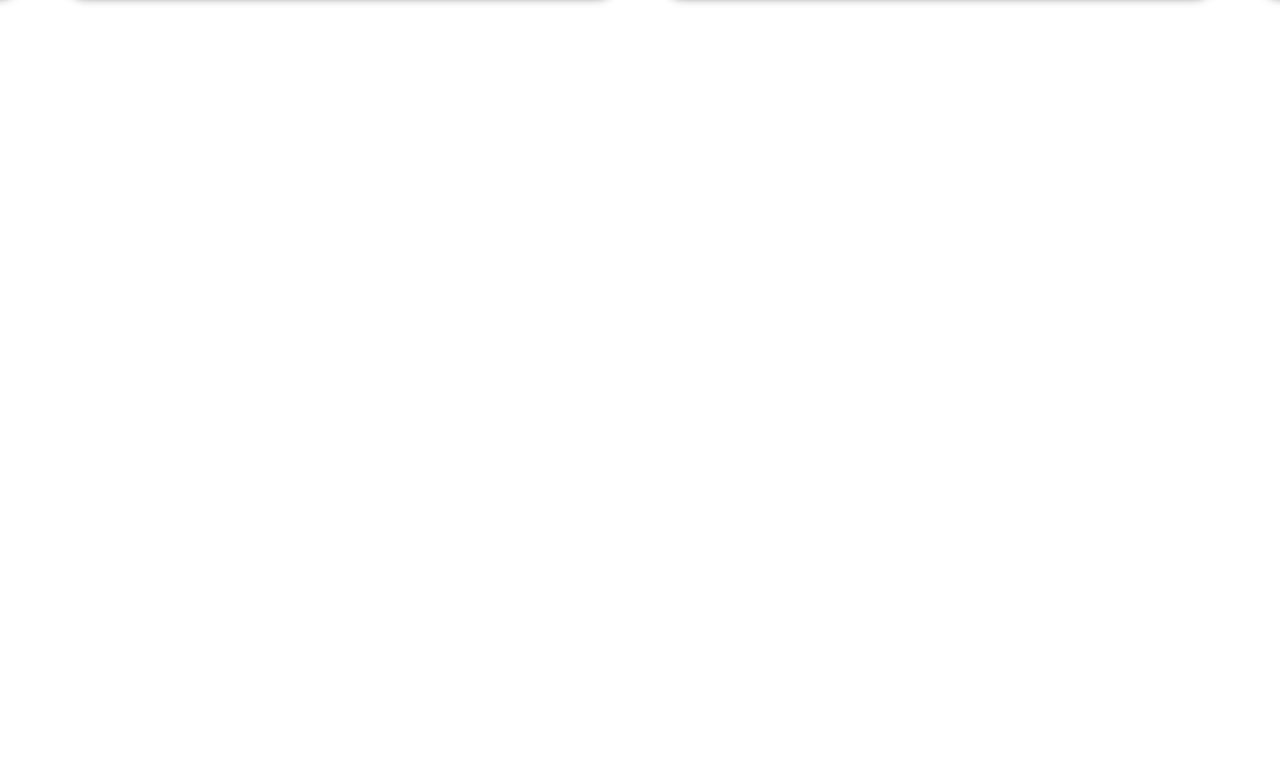
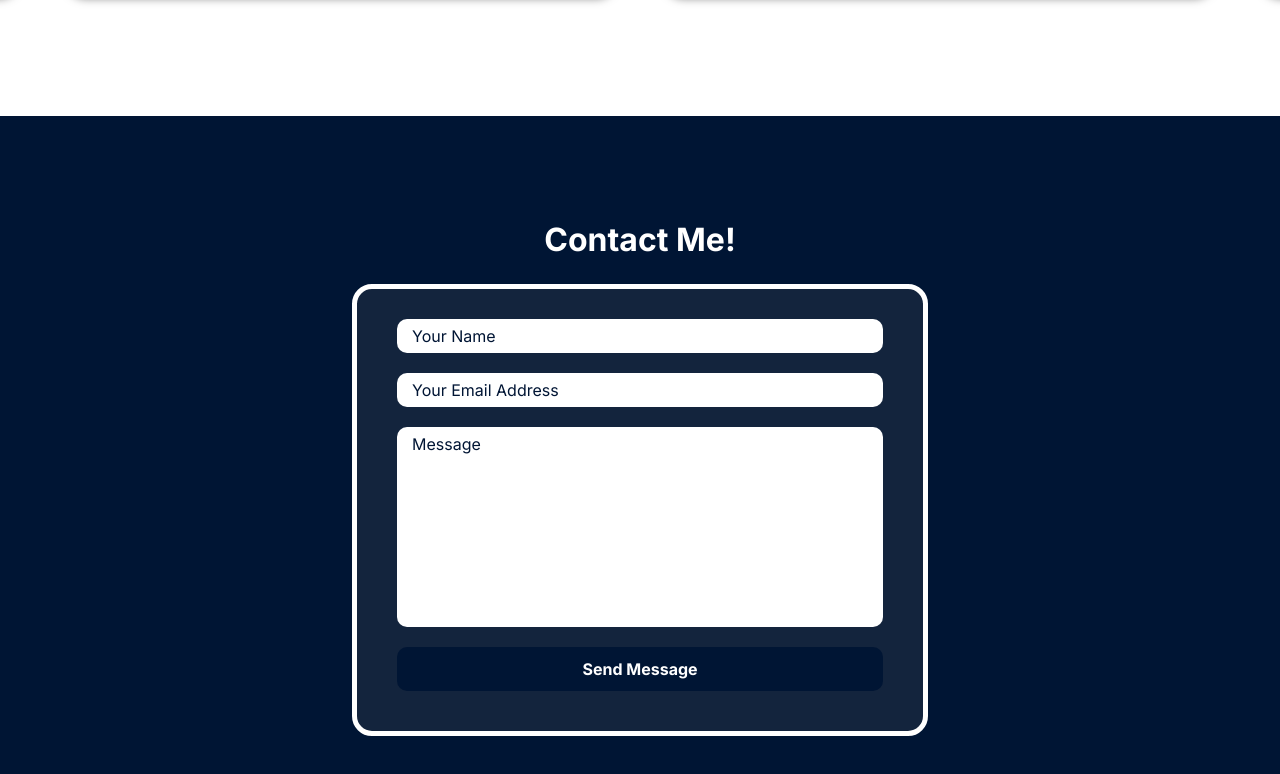
Before and after one commit to BSchoolland/portfolio, a Next.js app: page / in a window 1280 px wide. Shown: the part 2238-3012 px from the top of the page. Before the commit the page ends 2924 px from the top, so only its background shows below. Built offline with nearby package versions, Linux system fonts and the light colour scheme.

Commit message:
feat: contact section

```diff
--- /dev/null
+++ b/src/app/contact.scss
@@ -0,0 +1,102 @@
+.contact-section {
+    margin-top: 100px;
+    padding: 100px 0;
+    background-color: $secondary;
+    color: $text;
+    display: flex;
+    justify-content: center;
+    align-items: center;
+    position: relative;
+    flex-direction: column;
+    z-index: 1;
+}
+
+.contact-container {
+    display: flex;
+    flex-direction: column;
+    align-items: center;
+    justify-content: center;
+    position: relative;
+    background-color: #13243d;
+    border-color: $primary;
+    border-width: 5px;
+    border-style: solid;
+    border-radius: 20px;
+    width: 45%;
+    z-index: 1;
+    padding: 20px;
+    padding-top: 10px;
+}
+
+.contact-title {
+    font-size: 2rem;
+    margin-bottom: 20px;
+    color: $primary;
+    font-weight: 700;
+}
+
+.contact-form {
+    display: flex;
+    flex-direction: column;
+    align-items: center;
+    justify-content: center;
+    width: 100%;
+    padding: 20px;
+}
+
+.form-name {
+    width: 100%;
+    padding: 5px;
+    padding-left: 15px;
+    margin-bottom: 20px;
+    border-radius: 10px;
+    // set the color of the placeholder text
+    &::placeholder {
+        color: $secondary;
+        font-weight: 400;
+    }
+}
+
+.form-email {
+    width: 100%;
+    margin-bottom: 20px;
+    padding: 5px;
+    padding-left: 15px;
+    margin-bottom: 20px;
+    border-radius: 10px;
+    &::placeholder {
+        color: $secondary;
+        font-weight: 400;
+    }
+}
+
+.form-message {
+    width: 100%;
+    height: 200px;
+    padding: 5px;
+    margin-bottom: 20px;
+    padding-left: 15px;
+    margin-bottom: 20px;
+    border-radius: 10px;
+    // prevent resizing of the textarea
+    resize: none;
+    &::placeholder {
+        color: $secondary;
+        font-weight: 400;
+    }
+}
+
+.form-submit {
+    width: 100%;
+    padding: 10px;
+    border-radius: 10px;
+    background-color: $secondary;
+    color: $primary;
+    font-weight: 700;
+    cursor: pointer;
+    transition: 0.3s;
+    &:hover {
+        background-color: $action;
+        color: $text;
+    }
+}
--- a/src/app/globals.css
+++ b/src/app/globals.css
@@ -380,6 +380,111 @@
   text-align: center;
 }
 
+.contact-section {
+  margin-top: 100px;
+  padding: 100px 0;
+  background-color: #001534;
+  color: #000000;
+  display: flex;
+  justify-content: center;
+  align-items: center;
+  position: relative;
+  flex-direction: column;
+  z-index: 1;
+}
+
+.contact-container {
+  display: flex;
+  flex-direction: column;
+  align-items: center;
+  justify-content: center;
+  position: relative;
+  background-color: #13243d;
+  border-color: #ffffff;
+  border-width: 5px;
+  border-style: solid;
+  border-radius: 20px;
+  width: 45%;
+  z-index: 1;
+  padding: 20px;
+  padding-top: 10px;
+}
+
+.contact-title {
+  font-size: 2rem;
+  margin-bottom: 20px;
+  color: #ffffff;
+  font-weight: 700;
+}
+
+.contact-form {
+  display: flex;
+  flex-direction: column;
+  align-items: center;
+  justify-content: center;
+  width: 100%;
+  padding: 20px;
+}
+
+.form-name {
+  width: 100%;
+  padding: 5px;
+  padding-left: 15px;
+  margin-bottom: 20px;
+  border-radius: 10px;
+}
+.form-name::placeholder {
+  color: #001534;
+  font-weight: 400;
+}
+
+.form-email {
+  width: 100%;
+  margin-bottom: 20px;
+  padding: 5px;
+  padding-left: 15px;
+  margin-bottom: 20px;
+  border-radius: 10px;
+}
+.form-email::placeholder {
+  color: #001534;
+  font-weight: 400;
+}
+
+.form-message {
+  width: 100%;
+  height: 200px;
+  padding: 5px;
+  margin-bottom: 20px;
+  padding-left: 15px;
+  margin-bottom: 20px;
+  border-radius: 10px;
+  resize: none;
+}
+.form-message::placeholder {
+  color: #001534;
+  font-weight: 400;
+}
+
+.form-submit {
+  width: 100%;
+  padding: 10px;
+  border-radius: 10px;
+  background-color: #001534;
+  color: #ffffff;
+  font-weight: 700;
+  cursor: pointer;
+  transition: 0.3s;
+}
+.form-submit:hover {
+  background-color: #00C2FF;
+  color: #000000;
+}
+
+body {
+  overflow-x: hidden;
+}
+
 html {
   font-size: 1rem;
 }
--- a/src/app/globals.scss
+++ b/src/app/globals.scss
@@ -12,6 +12,11 @@ $action: #00C2FF;
 @import "./hero.scss";
 @import "./skills.scss";
 @import "./projects.scss";
+@import "./contact.scss";
+
+body{
+  overflow-x: hidden;
+}
 
 html {
   font-size: 1rem;
--- a/src/app/page.tsx
+++ b/src/app/page.tsx
@@ -1,8 +1,7 @@
-import Image from "next/image";
-
 import HeroSection from "@/components/hero";
 import SkillsSection from "@/components/skills";
 import ProjectsSection from "@/components/projects";
+import ContactSection from "@/components/contact";
 
 export default function Home() {
   return (
@@ -10,6 +9,7 @@ export default function Home() {
       <HeroSection />
       <SkillsSection />
       <ProjectsSection />
+      <ContactSection />
     </main>
   );
 }
--- /dev/null
+++ b/src/components/contact.tsx
@@ -0,0 +1,22 @@
+import React from "react";
+import Image from "next/image";
+
+const ContactSection = () => {
+
+    return (
+        <section className='contact-section'>
+            <h1 className="contact-title">Contact Me!</h1>
+            <div className='contact-container'>
+                <form className="contact-form">
+                    <input type="text" id="name" name="name" placeholder="Your Name" className='form-name' required/>
+                    <input type="email" id="email" name="email" placeholder="Your Email Address" className="form-email" required/>
+                    <textarea id="message" name="message" placeholder="Message" className="form-message"
+                     required></textarea>
+                    <button type="submit" className="form-submit">Send Message</button>
+                </form>
+            </div>
+        </section>
+  );
+};
+
+export default ContactSection;
--- a/src/components/projects.tsx
+++ b/src/components/projects.tsx
@@ -120,7 +120,7 @@ const ProjectsSection = () => {
   return (
     <section className="projects-section">
       <div className="projects-title-container">
-        <span className="projects-title">Larger Projects</span>
+        <span className="projects-title">Projects & Pursuits</span>
       </div>
       <div className="projects-container">
         {/* show the active item */}
```
Also changed, not shown: 1 other file (tests, documents, lock files or other folders).
